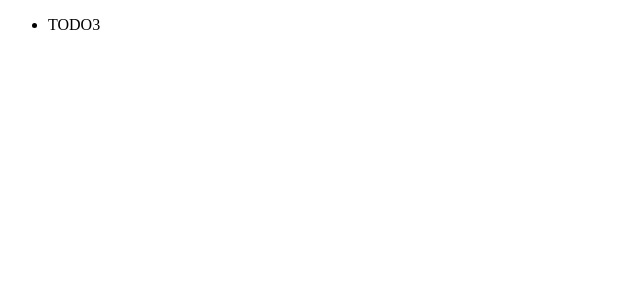
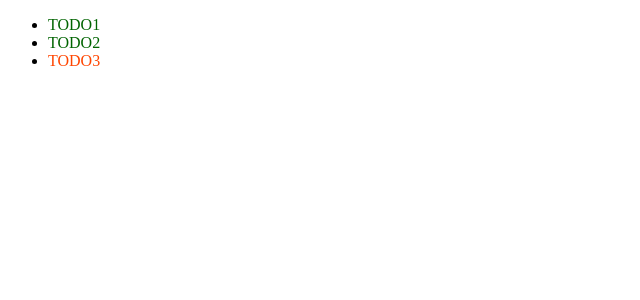
Before and after one commit to thangman22/vue-skooldio-2, a Vue app in the folder day1/: page / in a window 1280 px wide. Shown: the top 300 px of the page, without its empty margins (0-640 px from the left). Built offline with nearby package versions, Linux system fonts and the light colour scheme.

Commit message:
Add style

```diff
--- a/day1/src/App.vue
+++ b/day1/src/App.vue
@@ -1,8 +1,13 @@
 <template>
   <div id="app">
     <ul>
-      <li :id="todo.time" v-for="todo in todos" :key="todo.time" v-show="!todo.completed" >
-        {{todo.text | capitalize}}
+      <li :id="todo.time" v-for="todo in todos" :key="todo.time">
+        <span :class="{ 'green' : todo.completed, 'red': !todo.completed }">
+          {{todo.text | capitalize}}
+        </span>
+        <!-- <span :style="{ 'color' : colorOfText }">
+          {{todo.text | capitalize}}
+        </span> -->
       </li>
     </ul>
   </div>
@@ -21,6 +26,7 @@ export default {
   },
   data () {
     return {
+      colorOfText: 'red',
       todos: [
         {
           text: 'todo1',
@@ -44,5 +50,10 @@ export default {
 </script>
 
 <style>
-
+  .red {
+    color:orangered;
+  }
+  .green {
+    color: darkgreen;
+  }
 </style>
```
